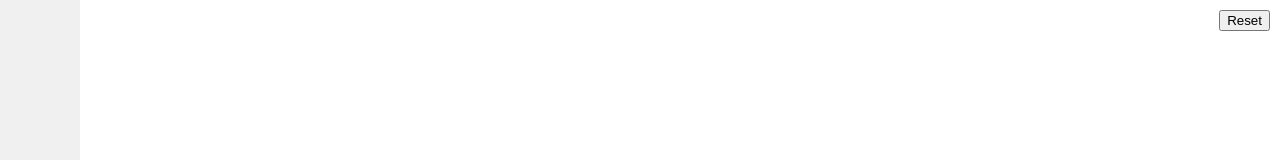
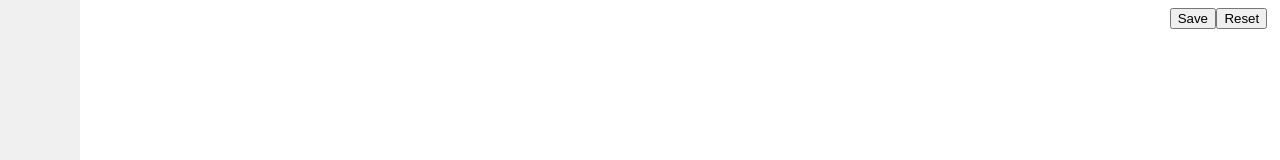
Before and after one commit to ibizabroker/tripNdraw, a React (Create React App) app: page / in a window 1280 px wide. Shown: the top 160 px of the page. Built offline with nearby package versions, Linux system fonts and the light colour scheme.

Commit message:
save drawing option

```diff
--- a/package.json
+++ b/package.json
@@ -6,6 +6,7 @@
     "@testing-library/jest-dom": "^5.17.0",
     "@testing-library/react": "^13.4.0",
     "@testing-library/user-event": "^13.5.0",
+    "html2canvas": "^1.4.1",
     "react": "^18.2.0",
     "react-dom": "^18.2.0",
     "react-scripts": "5.0.1",
--- a/src/App.css
+++ b/src/App.css
@@ -34,8 +34,16 @@ body {
 
 .reset-button {
   position: absolute;
-  top: 10px;
-  right: 10px;
+  top: 1%;
+  right: 1%;
+  z-index: 1;
+}
+
+.save-button {
+  position: absolute;
+  top: 1%;
+  right: 1%;
+  margin-right: 4%;
   z-index: 1;
 }
 
--- a/src/App.js
+++ b/src/App.js
@@ -1,4 +1,5 @@
-import React, { useState } from "react";
+import { useState, useRef } from "react";
+import html2canvas from "html2canvas";
 import "./App.css";
 import draw from "./assets/pencil-icon.png"
 import eraser from "./assets/eraser-icon.png"
@@ -8,6 +9,7 @@ function App() {
   const [isDrawing, setIsDrawing] = useState(false);
   const [dots, setDots] = useState([]);
   const [eraserSize, setEraserSize] = useState(10);
+  const interactiveAreaRef = useRef(null);
 
   const handleDraw = () => {
     setTool("draw");
@@ -72,6 +74,20 @@ function App() {
     return color;
   };
 
+  const saveScreenshot = async () => {
+    if (interactiveAreaRef.current) {
+      const interactiveArea = interactiveAreaRef.current;
+
+      const canvas = await html2canvas(interactiveArea, { scale: 2 });
+      const imgData = canvas.toDataURL("image/png");
+
+      const link = document.createElement("a");
+      link.href = imgData;
+      link.download = "drawing.png";
+      link.click();
+    }
+  };
+
   const cursorStyle = tool === "draw" ? "pointer" : "crosshair";
 
   return (
@@ -100,7 +116,11 @@ function App() {
       <button className="reset-button" onClick={resetDrawing}>
         Reset
       </button>
+      <button className="save-button" onClick={saveScreenshot}>
+        Save
+      </button>
       <div
+        ref={interactiveAreaRef}
         className="interactive-area"
         onMouseDown={startDrawing}
         onMouseUp={stopDrawing}
```
Also changed, not shown: 1 other file (tests, documents, lock files or other folders).
